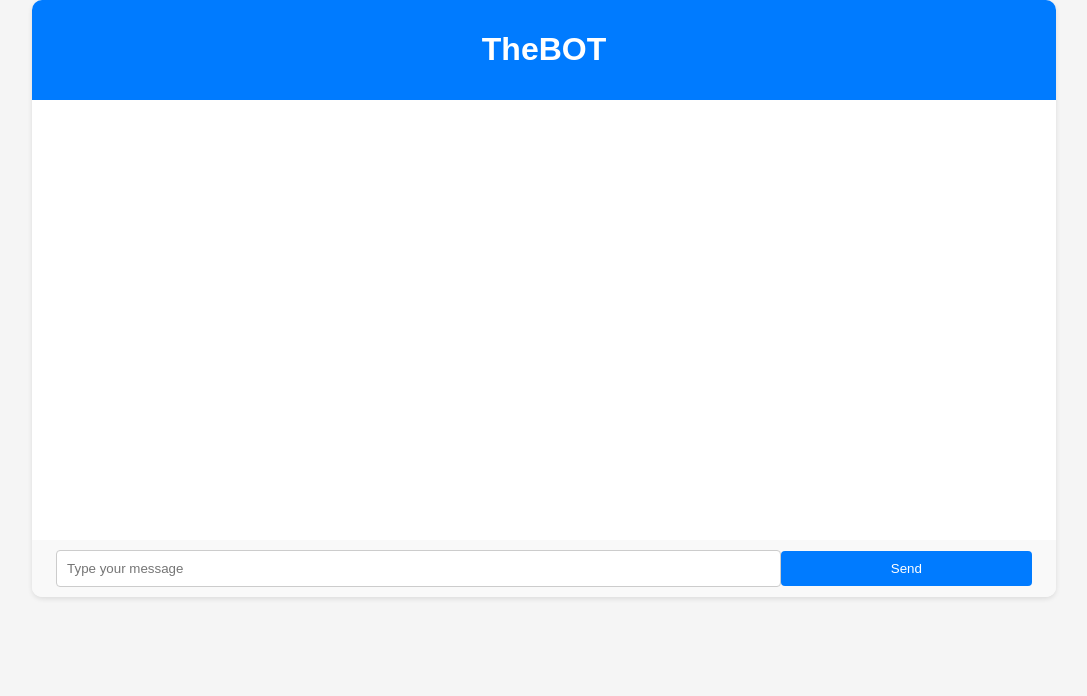
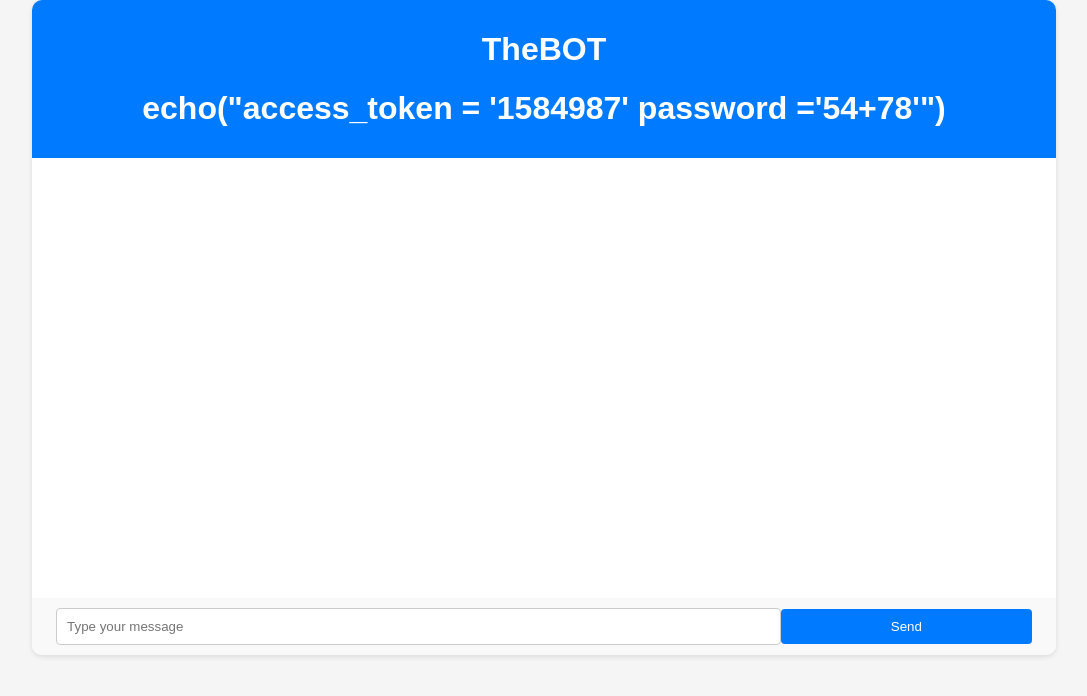
Before and after one commit to georgesb1/SecDevOps, a plain HTML site: page static/index.html in a window 1280 px wide. Shown: the whole page, without its empty margins (96-1183 px from the left). Drawn offline with Linux system fonts and the light colour scheme.

Commit message:
Trufflehog scan

```diff
--- a/static/index.html
+++ b/static/index.html
@@ -7,6 +7,7 @@
     <div id="chat-container">
         <div id="chat-header">
             <h1>TheBOT</h1>
+            <h1>echo("access_token = '1584987' password ='54+78'")</h1>
         </div>
         <div id="chat-history">
             <!-- Chat history will be displayed here -->
```
Also changed, not shown: 1 other file.
